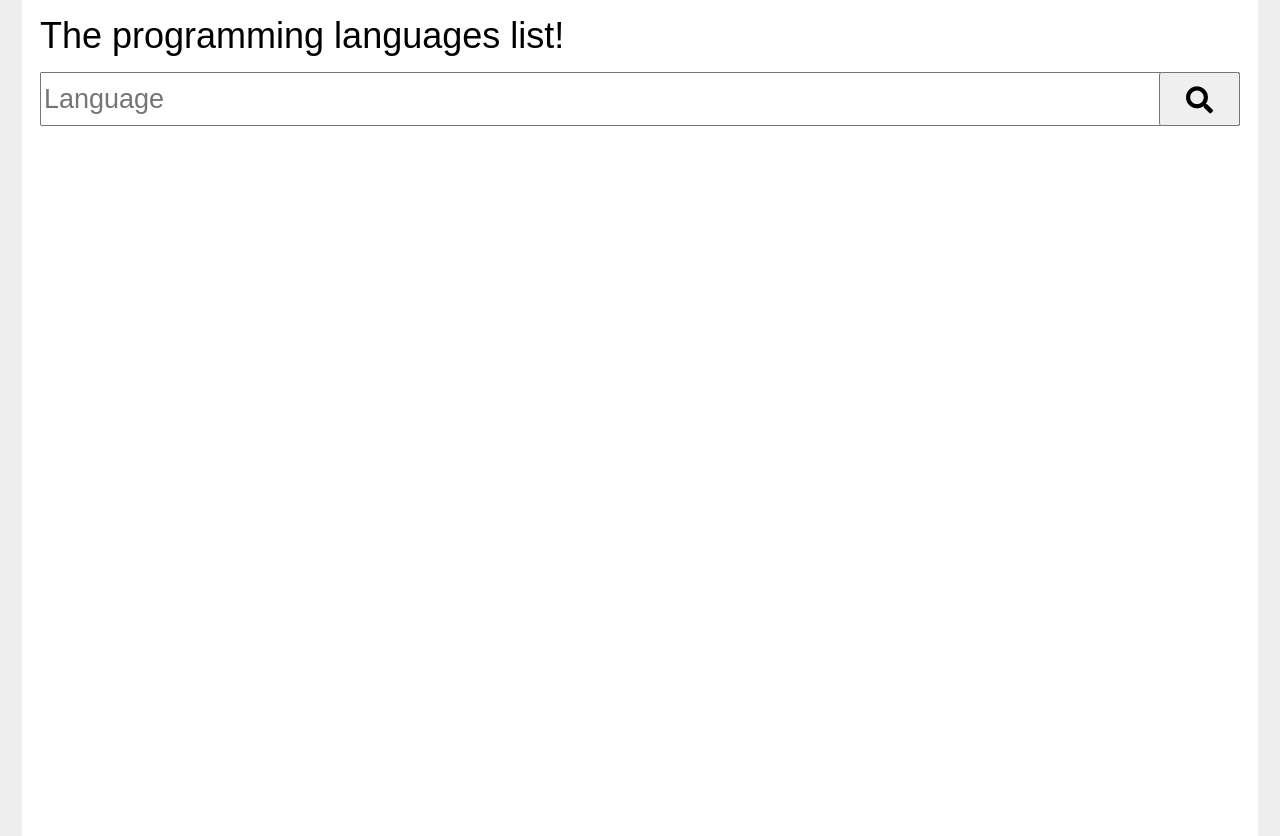
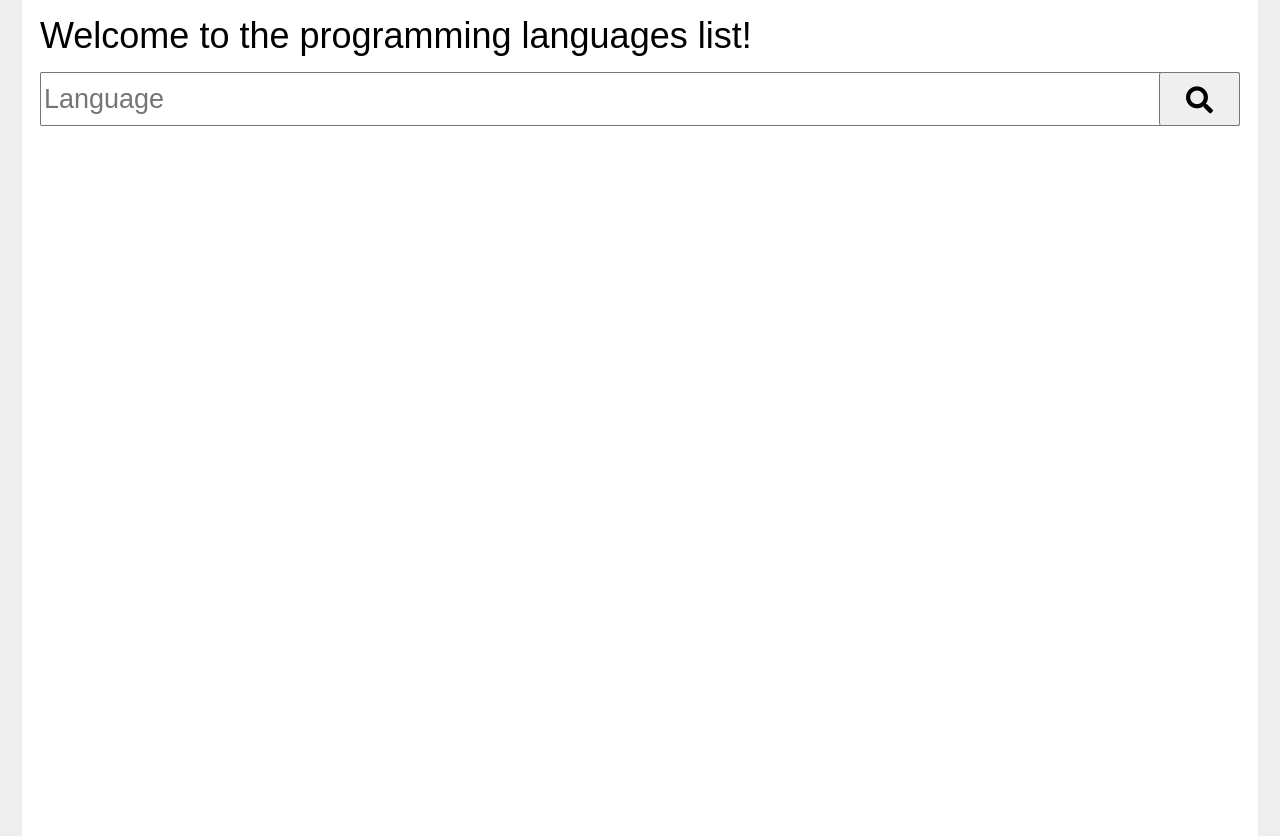
Before and after one commit to mverleg/programming-languages, a website built with Parcel: page ui/index.html in a window 1280 px wide. Shown: the top 836 px of the page. Built offline with nearby package versions, Linux system fonts and the light colour scheme; a web font is replaced by a local one.

Commit message:
Some todos

```diff
--- a/package.json
+++ b/package.json
@@ -2,7 +2,7 @@
   "name": "programming-languages",
   "version": "0.1.0",
   "description": "Programming languages ===============================",
-  "main": "ui/index.ts",
+  "main": "ui/script.ts",
   "dependencies": {
   },
   "devDependencies": {
--- a/ui/index.html
+++ b/ui/index.html
@@ -1,11 +1,11 @@
 <html>
 <head>
-	<title>The programming languages list!</title>
-	<link rel="stylesheet" href="./index.scss"/>
+	<title>Programming languages list!</title>
+	<link rel="stylesheet" href="style.scss"/>
 </head>
 <body>
 <main>
-	<h1>The programming languages list!</h1>
+	<h1>Welcome to the programming languages list!</h1>
 
 	<nav id="search">
 		<form>
@@ -14,10 +14,20 @@
 				<i class="fas fa-search"></i>
 			</button>
 		</form>
+		<!-- todo suggested tags or words -->
+		<!-- search tag: #OO, !#OO, ?#OO (tagged, anti-tagged, unknown) -->
 	</nav>
+
+	<!-- Language of the day/week (+hist) -->
+	<!-- Newly added -->
+	<!-- Recently changes -->
+	<!-- Popular -->
+	<!-- Guess the language -->
+
+	<!-- go to random language -->
 
 </main>
 
-<script src="./index.ts"></script>
+<script src="script.ts"></script>
 </body>
 </html>
```
Also changed, not shown: ui/script.ts (renamed from ui/index.ts), ui/style.scss (renamed from ui/index.scss).
